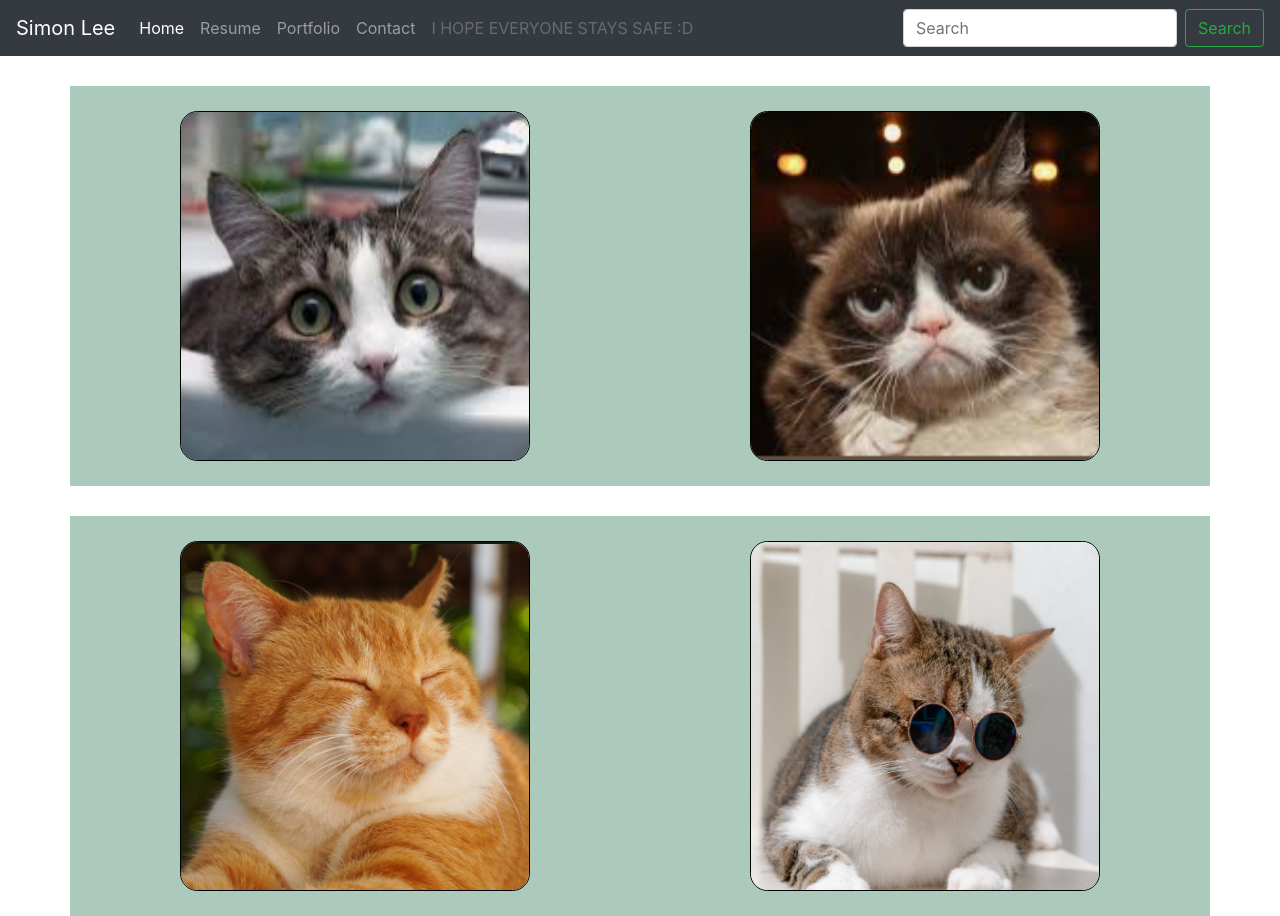
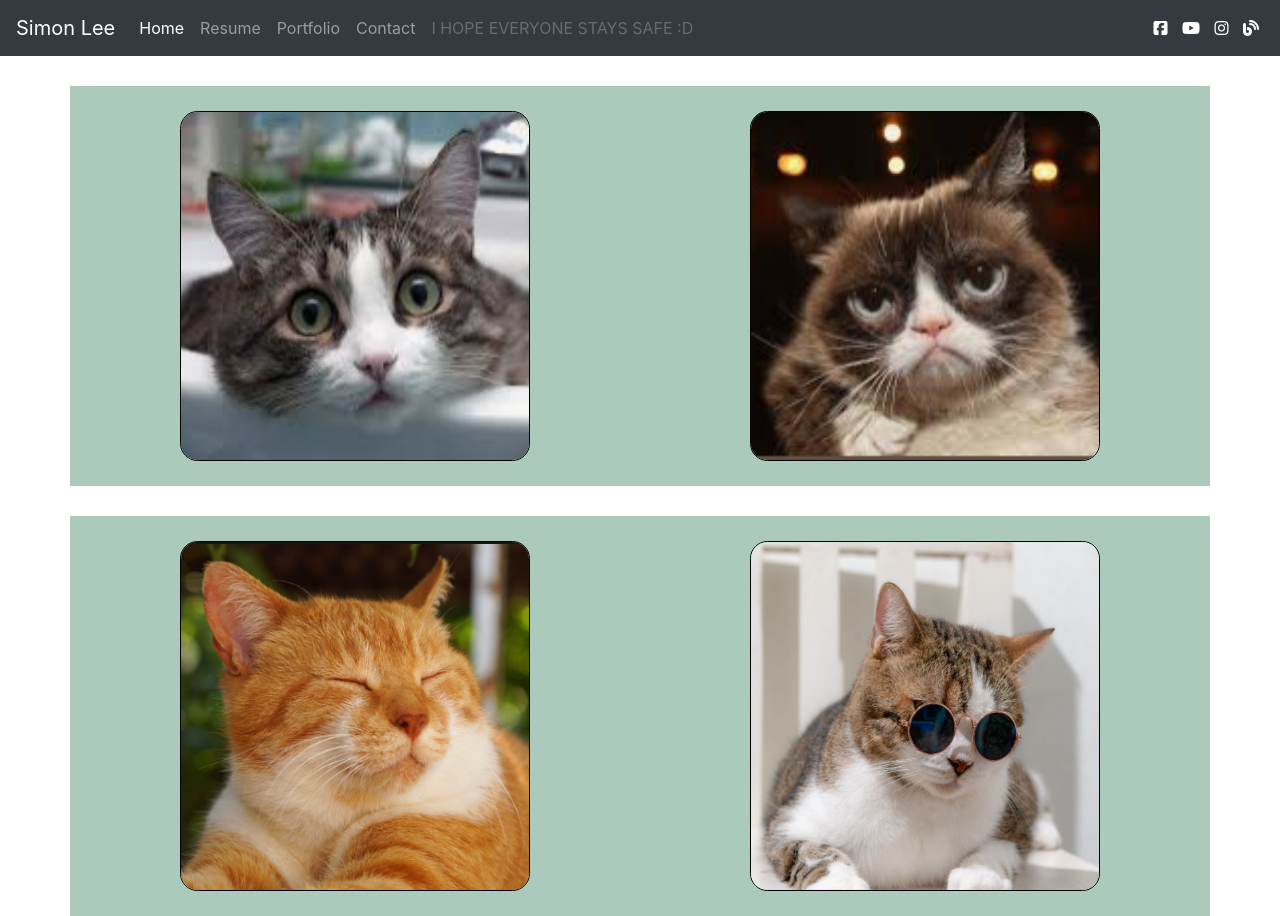
Before and after one commit to great-simonlee/Wk2_PorfolioWebpage, a plain HTML site: page portfolio.html in a window 1280 px wide. Drawn offline with nearby package versions, Linux system fonts and the light colour scheme.

Commit message:
SNS buttons created on each page

```diff
--- a/portfolio.html
+++ b/portfolio.html
@@ -52,19 +52,26 @@
             >
           </li>
         </ul>
-        <form class="form-inline my-2 my-lg-0">
-          <input
-            class="form-control mr-sm-2"
-            type="search"
-            placeholder="Search"
-            aria-label="Search"
-          />
-          <button class="btn btn-outline-success my-2 my-sm-0" type="submit">
-            Search
-          </button>
-        </form>
+        <div id="sns">
+          <a href="https://www.facebook.com/seunghoon.lee.7311" target="_blank"
+            ><i class="fab fa-facebook-square"></i
+          ></a>
+          <a
+            href="https://www.youtube.com/channel/UCl3FYAY8ouvC6xNAcAMcI3A"
+            target="_blank"
+            ><i class="fab fa-youtube"></i
+          ></a>
+          <a href="https://www.instagram.com/simonlee0630/" target="_blank"
+            ><i class="fab fa-instagram"></i
+          ></a>
+          <a href="https://blog.naver.com/great-simonlee" target="_blank"
+            ><i class="fas fa-blog"></i
+          ></a>
+        </div>
       </div>
     </nav>
+
+    <!-- Portfolio Section -->
     <section id="portfolio">
       <div class="container">
         <div class="row">
@@ -93,8 +100,7 @@
       </div>
     </section>
 
-    <!-- Responsive layout -->
-    <!-- Responsive Image -->
+    <!-- Bootstrap -->
     <script
       src="https://code.jquery.com/jquery-3.5.1.slim.min.js"
       integrity="sha384-DfXdz2htPH0lsSSs5nCTpuj/zy4C+OGpamoFVy38MVBnE+IbbVYUew+OrCXaRkfj"
@@ -110,5 +116,11 @@
       integrity="sha384-B4gt1jrGC7Jh4AgTPSdUtOBvfO8shuf57BaghqFfPlYxofvL8/KUEfYiJOMMV+rV"
       crossorigin="anonymous"
     ></script>
+
+    <!-- Fontawesome -->
+    <script
+      src="https://kit.fontawesome.com/2c6bbdb178.js"
+      crossorigin="anonymous"
+    ></script>
   </body>
 </html>
```
Also changed, not shown: contact.html (+24 -13 lines), resume.html (+23 -13 lines).
